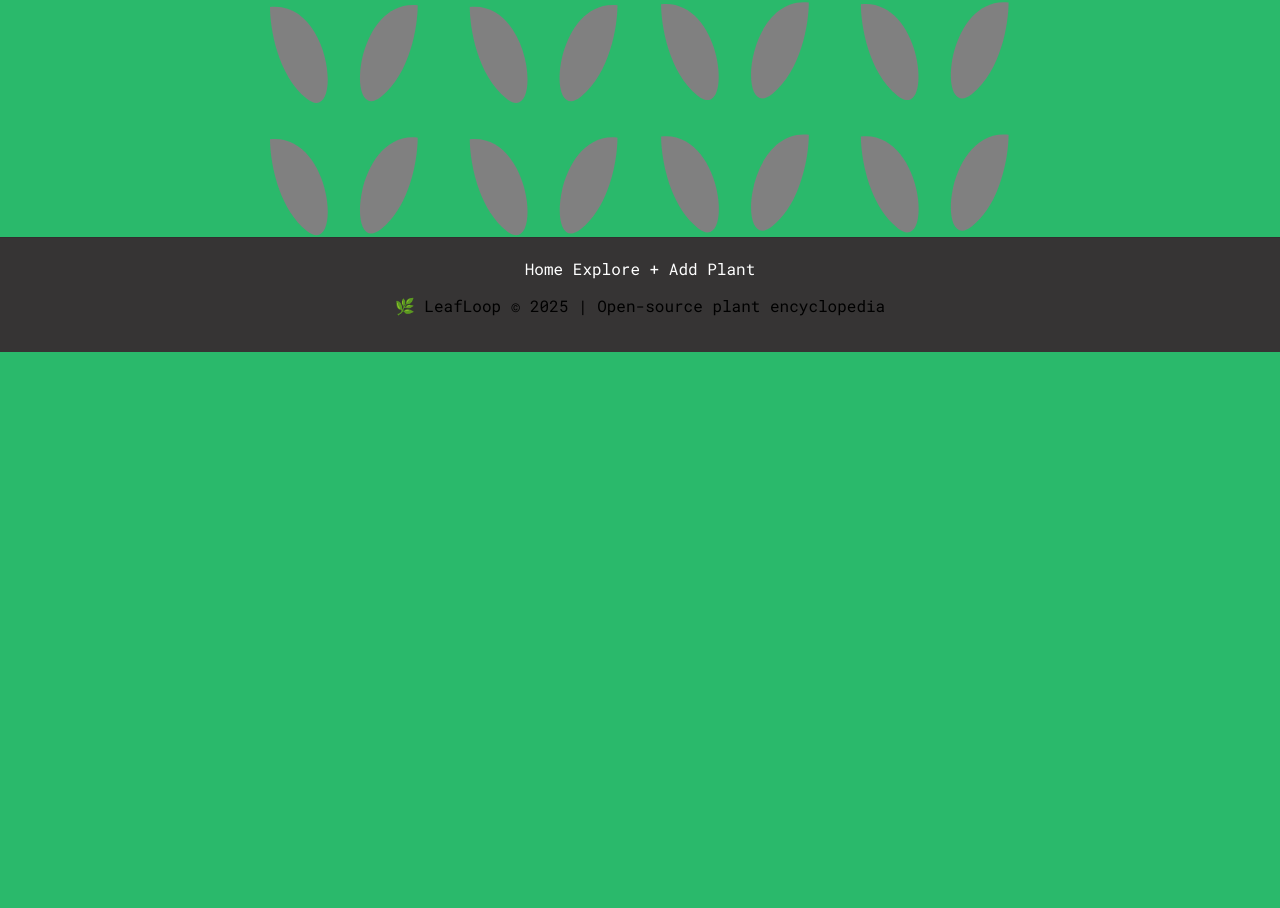
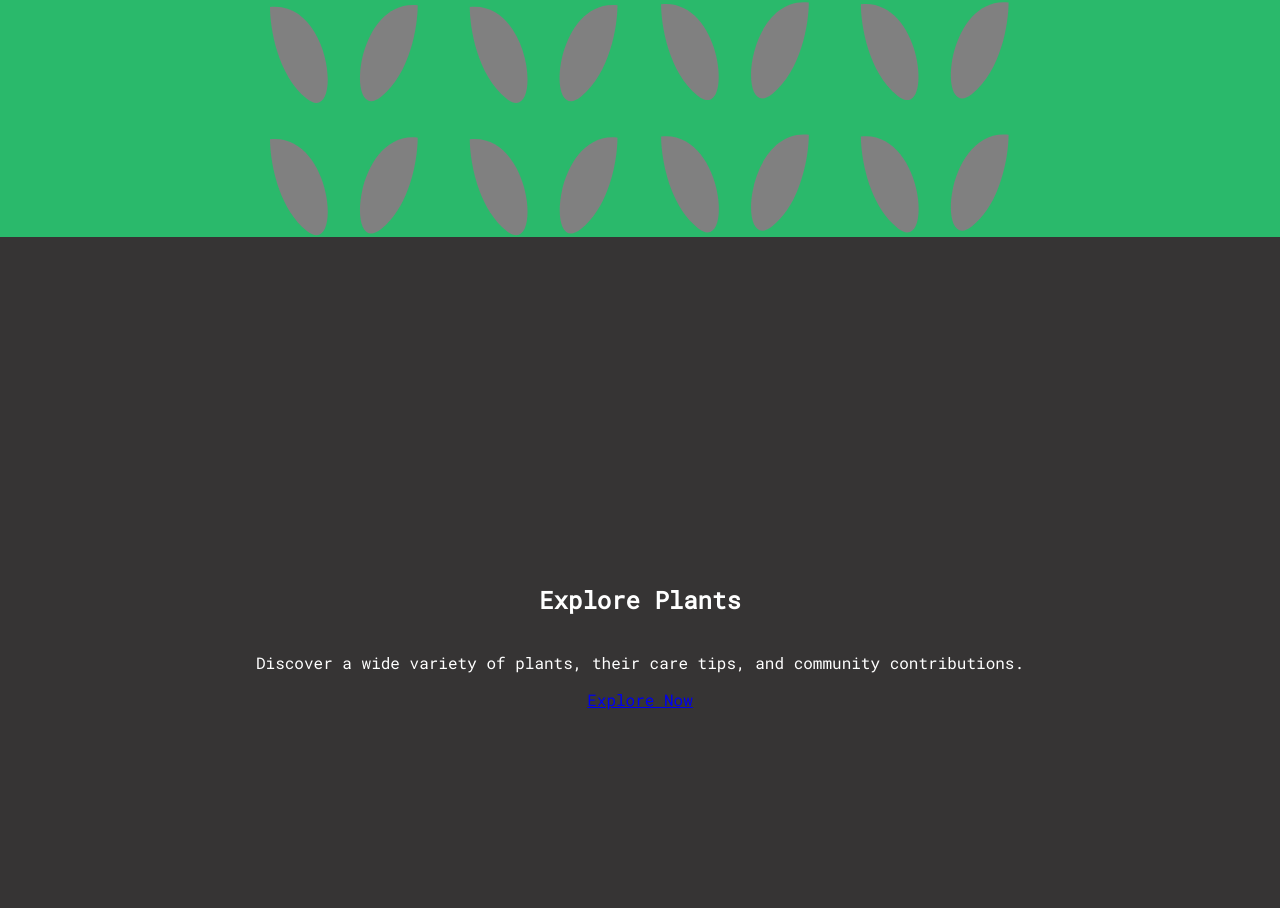
Before and after one commit to Inspiractus01/notoo, a plain HTML site: page frontend/index.html in a window 1280 px wide. Shown: the part 572-1480 px from the top of the page. Before the commit the page ends 924 px from the top, so only its background shows below. Drawn offline with Linux system fonts and the light colour scheme.

Commit message:
feat: Update homepage structure; replace main tag with div for better semantics; add explore section with content and styles

```diff
--- a/frontend/index.html
+++ b/frontend/index.html
@@ -18,7 +18,7 @@
       </div>
     </header>
 
-    <main class="homepage">
+    <div class="homepage">
       <img src="assets/leaf-pattern.svg" alt="Background" class="bg-image" />
       <div class="text-content">
         <h1>
@@ -26,8 +26,15 @@
           democratization of green knowledge.
         </h1>
       </div>
-    </main>
-
+    </div>
+    <div class="explore-section">
+      <h2>Explore Plants</h2>
+      <p>
+        Discover a wide variety of plants, their care tips, and community
+        contributions.
+      </p>
+      <a href="pages/explore/index.html" class="explore-button">Explore Now</a>
+    </div>
     <footer class="footer">
       <nav>
         <a href="/index.html">Home</a>
--- a/frontend/styles/home.css
+++ b/frontend/styles/home.css
@@ -60,3 +60,12 @@
   background-color: white;
   color: #18914a;
 }
+.explore-section {
+  background-color: #363434;
+  display: flex;
+  flex-direction: column;
+  align-items: center;
+  justify-content: center;
+  height: 100vh;
+  color: white;
+}
```
Also changed, not shown: frontend/assets/background-pattern2.svg (added), 1 other file.
